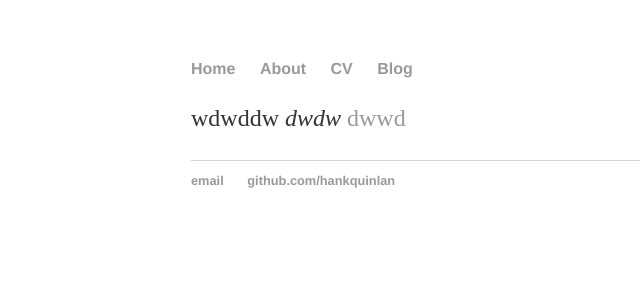
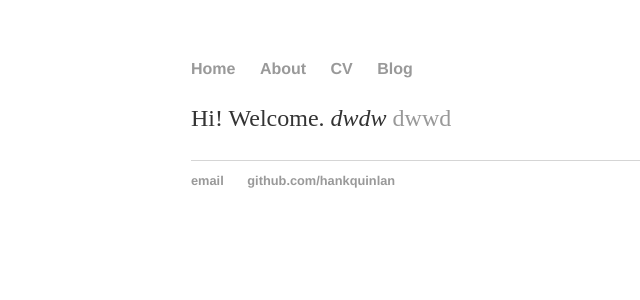
Before and after one commit to anffl0101/github, a Jekyll site: the page built from index.html, in a window 1280 px wide. Shown: the top 300 px of the page, without its empty margins (1-641 px from the left). Built offline with Jekyll 4.4.1, drawn with Linux system fonts in a browser that asks for light colours.

Commit message:
Update index.html

```diff
--- a/index.html
+++ b/index.html
@@ -1,8 +1,8 @@
 ---
 layout: default
-title: Hank Quinlan, Horrible Cop
+title: Jihwon lee
 ---
 <div class="blurb">
 	<h1dwjwjjw!</h1>
-	<p>wdwddw <em>dwdw</em>  <a href="/about">dwwd</a></p>
+	<p>Hi!  Welcome. <em>dwdw</em>  <a href="/about">dwwd</a></p>
 </div><!-- /.blurb -->
```
